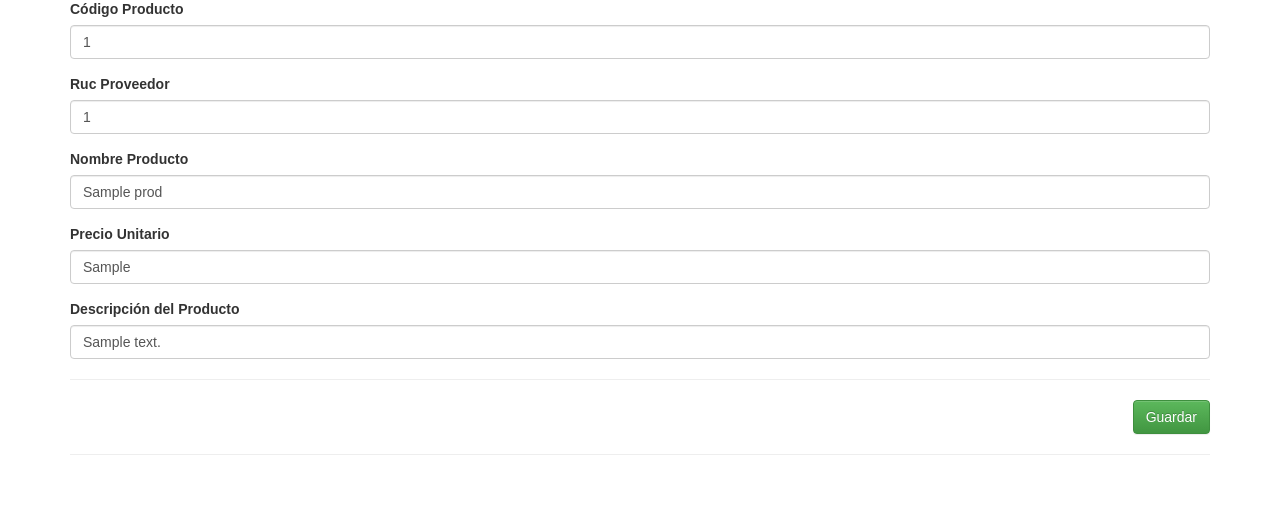
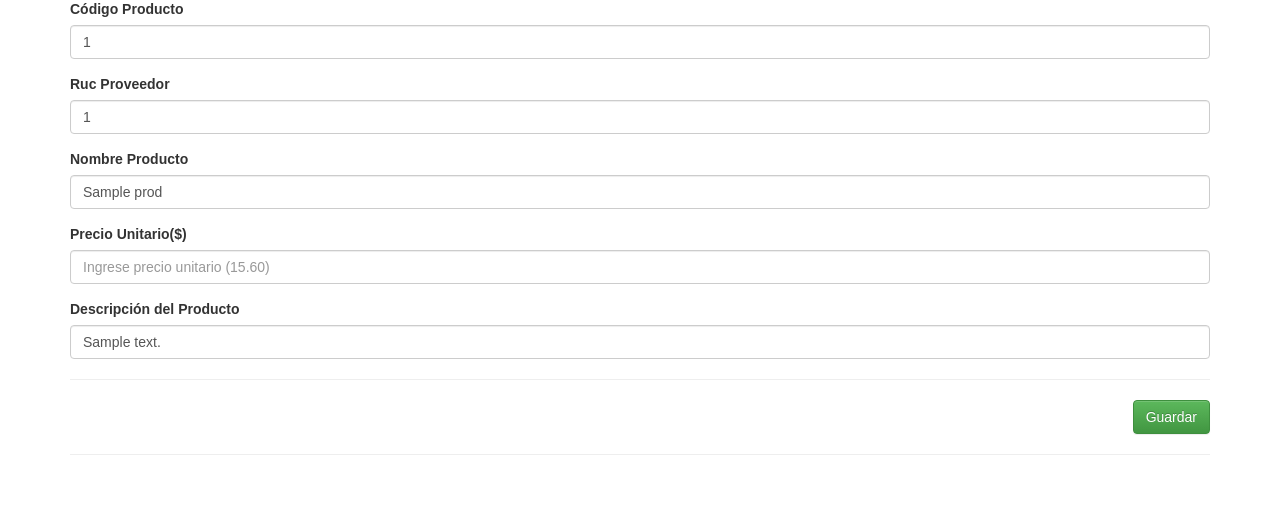
Before and after one commit to apaez698/BudgetApp, a PHP site: template View/producto/producto-nuevo.php in a window 1280 px wide. Shown: the part 168-692 px from the top of the page. Run offline with PHP 8.4, Linux system fonts and the light colour scheme; the template is opened without the code that fills it: most values are stand-ins (such as "Sample title", 1, 10 or a date in 2020); some libraries are stand-ins or nearby versions.

Commit message:
Validaciones precio, telefono , etc en forms de producto y proveedor
Validaciones precio, telefono , etc en forms de producto y proveedor

```diff
--- a/View/producto/producto-nuevo.php
+++ b/View/producto/producto-nuevo.php
@@ -11,27 +11,27 @@
 
     <div class="form-group">
       <label>Código Producto</label>
-      <input type="text" name="idProducto" value="<?php echo $prod->idProducto; ?>" class="form-control" placeholder="Ingrese Código Producto" data-validacion-tipo="requerido|min:20" />
+      <input type="text" name="idProducto" required value="<?php echo $prod->idProducto; ?>" class="form-control" placeholder="Ingrese Código Producto" data-validacion-tipo="requerido|min:20" />
     </div>
 
     <div class="form-group">
         <label>Ruc Proveedor</label>
-        <input type="text" name="idProveedor" value="<?php echo $prod->idProveedor; ?>" class="form-control" placeholder="Ingrese Ruc Proveedor" data-validacion-tipo="requerido|min:20" />
+        <input type="text" name="idProveedor" required value="<?php echo $prod->idProveedor; ?>" class="form-control" placeholder="Ingrese Ruc Proveedor" data-validacion-tipo="requerido|min:20" />
     </div>
 
     <div class="form-group">
         <label>Nombre Producto</label>
-        <input type="text" name="nomprod" value="<?php echo $prod->nomprod; ?>" class="form-control" placeholder="Ingrese nombre producto" data-validacion-tipo="requerido|min:100" />
+        <input type="text" name="nomprod" required value="<?php echo $prod->nomprod; ?>" class="form-control" placeholder="Ingrese nombre producto" data-validacion-tipo="requerido|min:100" />
     </div>
 
     <div class="form-group">
-        <label>Precio Unitario</label>
-        <input type="text" name="precioU" value="<?php echo $prod->precioU; ?>" class="form-control" placeholder="Ingrese precio unitario" data-validacion-tipo="requerido|min:20" />
+        <label>Precio Unitario($)</label>
+        <input type="number" step="0.01" min="0" name="precioU" required value="<?php echo $prod->precioU; ?>" class="form-control" placeholder="Ingrese precio unitario (15.60)" data-validacion-tipo="requerido|min:20" />
     </div>
 
     <div class="form-group">
         <label>Descripción del Producto</label>
-        <input type="text" name="descrip" value="<?php echo $prod->descrip; ?>" class="form-control" placeholder="Ingrese descripción producto" data-validacion-tipo="requerido|min:240" />
+        <input type="text" name="descrip" required value="<?php echo $prod->descrip; ?>" class="form-control" placeholder="Ingrese descripción producto" data-validacion-tipo="requerido|min:240" />
     </div>
 
     <hr />
```
Also changed, not shown: View/proveedor/proveedor-nuevo.php (+6 -4 lines).
